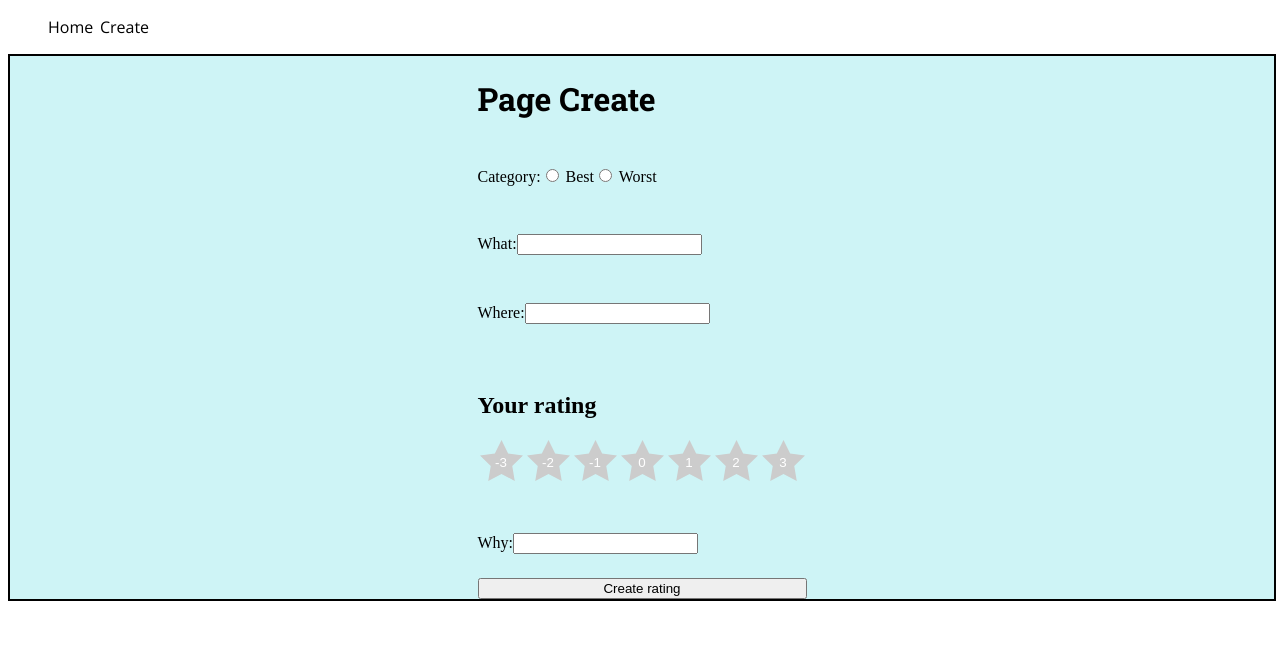
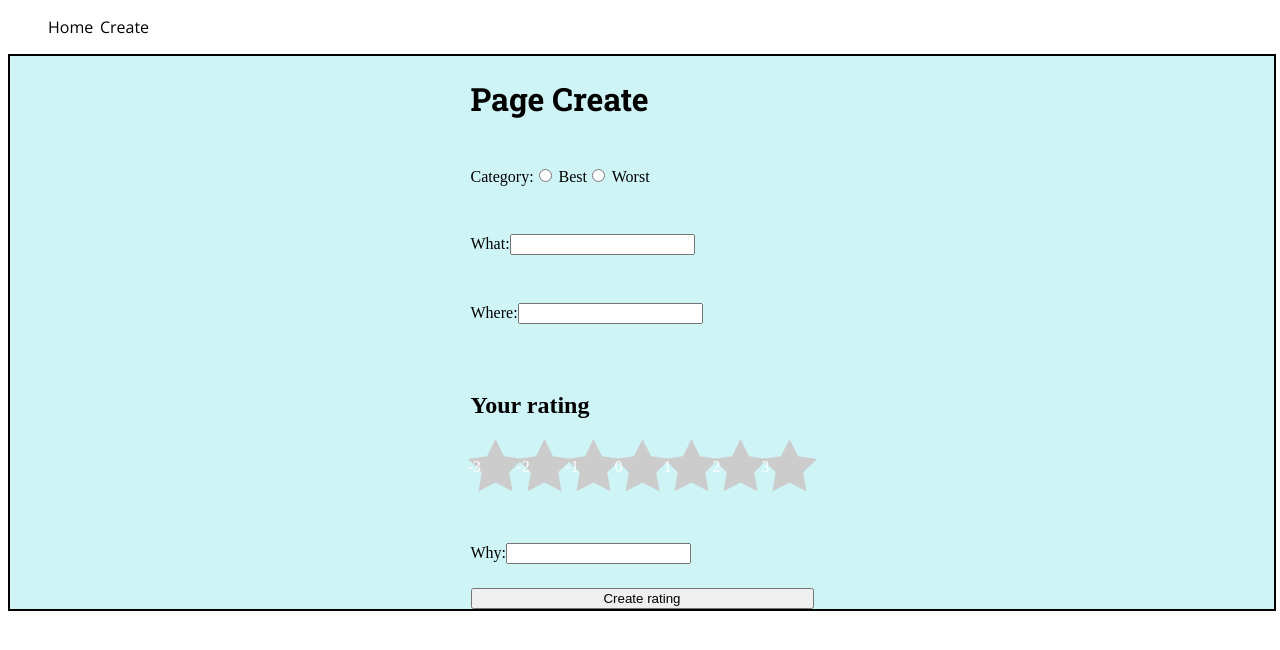
Before and after one commit to paulajs/rater, a React (Create React App) app: page /create in a window 1280 px wide. Shown: the top 650 px of the page. Built offline with nearby package versions, Linux system fonts and the light colour scheme.

Commit message:
implement click funtion

```diff
--- a/src/components/RatingStar.tsx
+++ b/src/components/RatingStar.tsx
@@ -6,6 +6,7 @@ interface Props {
     fillClass: string,
     onMouseEnter: () => void,
     onMouseLeave: () => void,
+    onClick: () => void,
 }
 
 export function RatingStar(props: Props) {
@@ -17,13 +18,14 @@ export function RatingStar(props: Props) {
             id={props.id}
             onMouseEnter={props.onMouseEnter}
             onMouseLeave={props.onMouseLeave}
+            onClick={props.onClick}
         >
-            <button id="btn-5">
-            <svg version="1.1" className="star"  x="0px" y="0px" viewBox="0 0 135.5 128.9">
-                <polygon points="67.8,0 88.7,42.4 135.5,49.2 101.6,82.2 109.6,128.9 67.8,106.9 25.9,128.9 33.9,82.2 0,49.2 46.8,42.4 "/>
-            </svg>
-            <p>{props.number}</p>
-            </button>
+            <div>
+                <svg version="1.1" className="star" x="0px" y="0px" viewBox="0 0 135.5 128.9">
+                    <polygon points="67.8,0 88.7,42.4 135.5,49.2 101.6,82.2 109.6,128.9 67.8,106.9 25.9,128.9 33.9,82.2 0,49.2 46.8,42.4 " />
+                </svg>
+                <p>{props.number}</p>
+            </div>
         </div>
     )
 };
--- a/src/index.css
+++ b/src/index.css
@@ -48,14 +48,18 @@
 .rating h2 {
   width: 100%;
 }
+.ratingStar:hover{
+  transform: scale(1.3);
+  cursor: pointer;
+}
 .ratingStar svg {
   width: 100%;
 }
-.ratingStar button {
+.ratingStar div {
   width: 55px;
   background: none;
   border: none;
-  margin: 0 -4px;
+  margin: 0 -3px;
   position: relative;
 }
 .ratingStar p {
@@ -68,25 +72,25 @@
 }
 
 
-.star-rating-1 button svg{
+.star-rating-1 div svg{
   fill: #aa0303;
 }
-.star-rating-2 button svg{
+.star-rating-2 div svg{
   fill: #ff2300;
 }
-.star-rating-3 button svg{
+.star-rating-3 div svg{
   fill: #ff8d00;
 }
-.star-rating-4 button svg{
+.star-rating-4 div svg{
   fill: #ffc800;
 }
-.star-rating-5 button svg{
+.star-rating-5 div svg{
   fill: #b5ec0a;
 }
-.star-rating-6 button svg{
+.star-rating-6 div svg{
   fill: #67da10;
 }
-.star-rating-7 button svg{
+.star-rating-7 div svg{
   fill: #07c70d;
 }
 .star-rating-none{
--- a/src/pages/Create.tsx
+++ b/src/pages/Create.tsx
@@ -4,6 +4,7 @@ import { RatingStar } from '../components/RatingStar';
 interface State {
     starColor: string,
     currentHoverRating: number | null,
+    selectedRating: number | null,
 }
 
 const noRatingClass = 'star-rating-none';
@@ -11,7 +12,8 @@ const noRatingClass = 'star-rating-none';
 export const Create = () => {
     const initialState: State = {
         starColor: noRatingClass,
-        currentHoverRating: null
+        currentHoverRating: null,
+        selectedRating: null,
     }
     let stars = [];
     const [state, setState] = useState(initialState);
@@ -20,8 +22,19 @@ export const Create = () => {
         const rating = index-4;
         let starColor = noRatingClass;
 
-        if(state.currentHoverRating !== null && rating <= state.currentHoverRating){
-            starColor = `star-rating-${state.currentHoverRating+4}`
+        if(state.selectedRating !== null && rating <= state.selectedRating){
+            starColor = `star-rating-${state.selectedRating+4}`
+        }else{
+            if(state.currentHoverRating !== null && rating <= state.currentHoverRating){
+                starColor = `star-rating-${state.currentHoverRating+4}`
+            }
+        }
+
+        const onStarClick = () => {
+            setState({
+                ...state,
+                selectedRating: rating,
+            });
         }
 
         const onStarEnter = () => {
@@ -48,6 +61,7 @@ export const Create = () => {
                 fillClass = {starColor}
                 onMouseEnter = {onStarEnter}
                 onMouseLeave = {onStarLeave}
+                onClick = {onStarClick}
             ></RatingStar>
         );
     }
```
